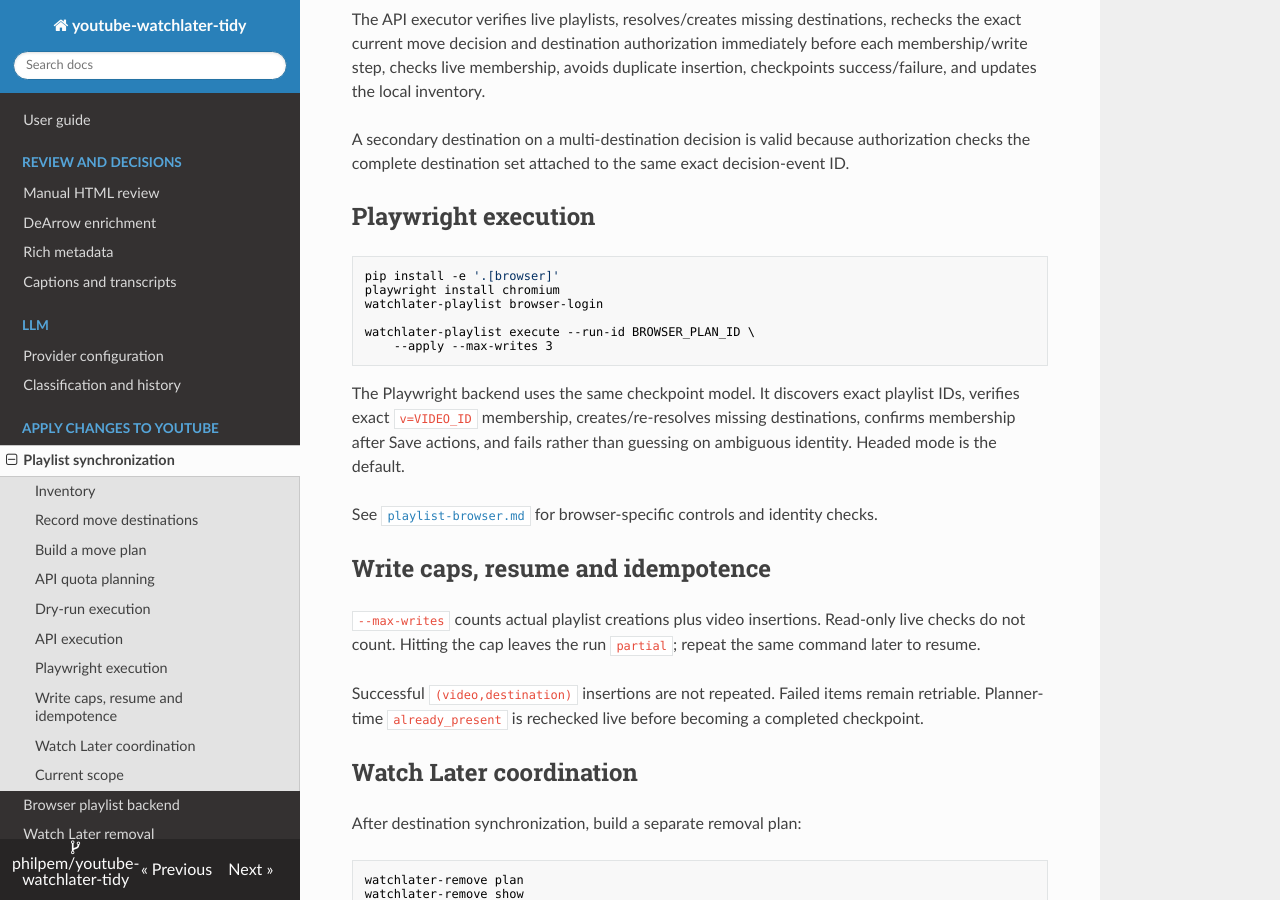
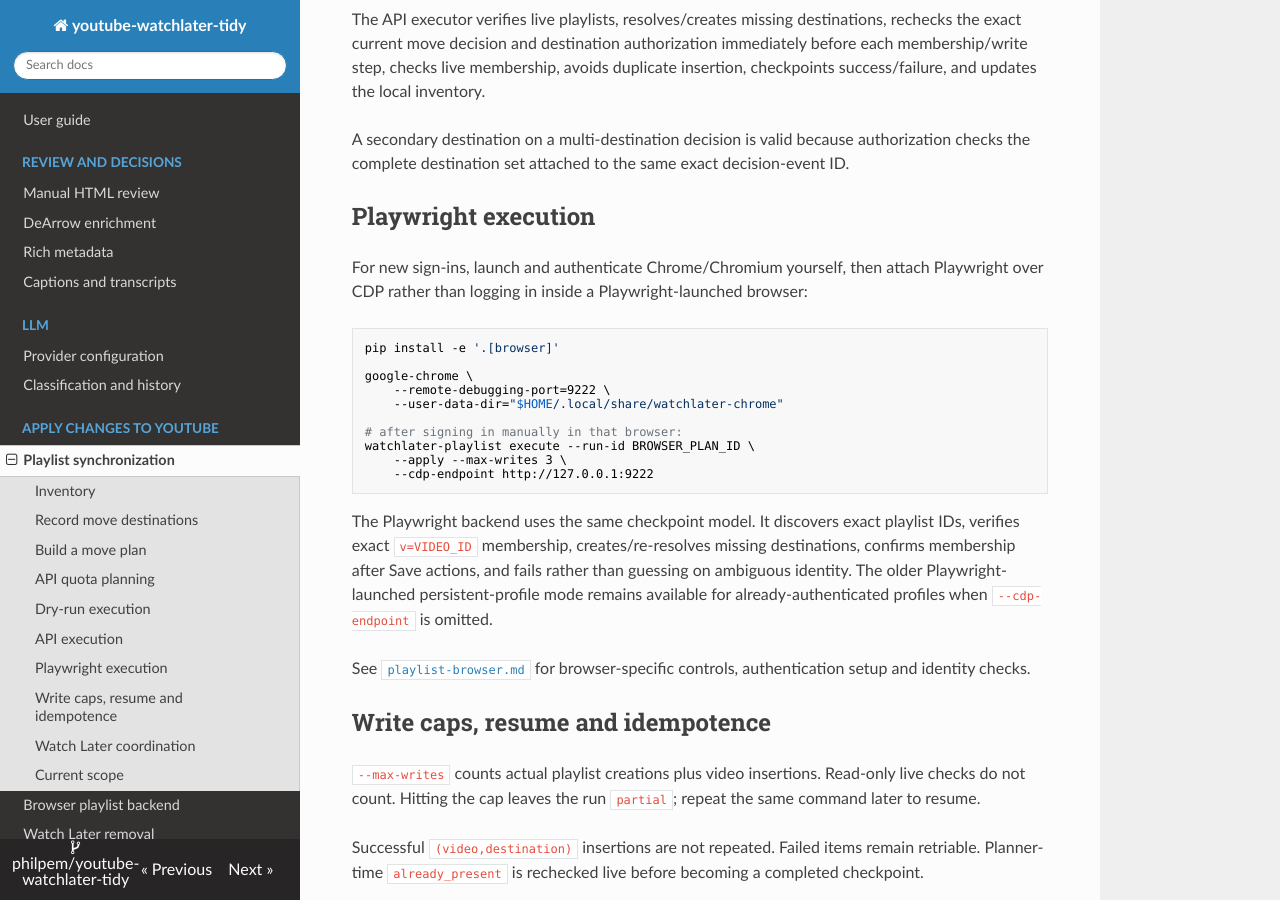
Before and after one commit to philpem/youtube-watchlater-tidy, an MkDocs documentation site: the page built from docs/playlist-sync.md, in a window 1280 px wide and 900 px high, scrolled down 2889 px. Built offline with MkDocs 1.6.1, drawn with Linux system fonts in a browser that asks for light colours; nearby versions of some CDN libraries.

Commit message:
Update playlist sync browser authentication docs

````diff
--- a/docs/playlist-sync.md
+++ b/docs/playlist-sync.md
@@ -124,18 +124,24 @@ A secondary destination on a multi-destination decision is valid because authori
 
 ## Playwright execution
 
+For new sign-ins, launch and authenticate Chrome/Chromium yourself, then attach Playwright over CDP rather than logging in inside a Playwright-launched browser:
+
 ```bash
 pip install -e '.[browser]'
-playwright install chromium
-watchlater-playlist browser-login
 
+google-chrome \
+    --remote-debugging-port=9222 \
+    --user-data-dir="$HOME/.local/share/watchlater-chrome"
+
+# after signing in manually in that browser:
 watchlater-playlist execute --run-id BROWSER_PLAN_ID \
-    --apply --max-writes 3
+    --apply --max-writes 3 \
+    --cdp-endpoint http://127.0.0.1:9222
 ```
 
-The Playwright backend uses the same checkpoint model. It discovers exact playlist IDs, verifies exact `v=VIDEO_ID` membership, creates/re-resolves missing destinations, confirms membership after Save actions, and fails rather than guessing on ambiguous identity. Headed mode is the default.
+The Playwright backend uses the same checkpoint model. It discovers exact playlist IDs, verifies exact `v=VIDEO_ID` membership, creates/re-resolves missing destinations, confirms membership after Save actions, and fails rather than guessing on ambiguous identity. The older Playwright-launched persistent-profile mode remains available for already-authenticated profiles when `--cdp-endpoint` is omitted.
 
-See [`playlist-browser.md`](playlist-browser.md) for browser-specific controls and identity checks.
+See [`playlist-browser.md`](playlist-browser.md) for browser-specific controls, authentication setup and identity checks.
 
 ## Write caps, resume and idempotence
 
````
